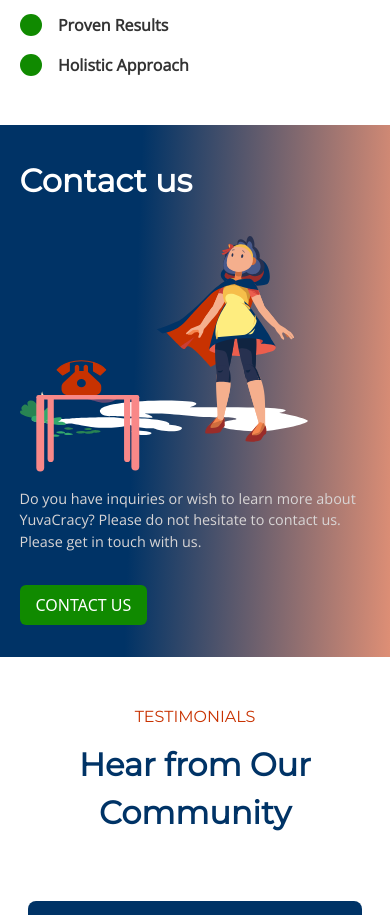
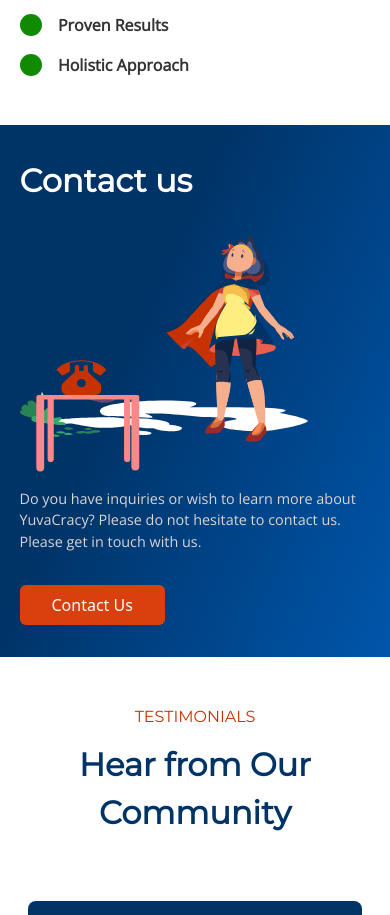
Before and after one commit to Abdev1205/yuvacracy-frontend, a Next.js app: page / in a window 390 px wide. Shown: the part 2640-3555 px from the top of the page. Built offline with nearby package versions, Linux system fonts and the light colour scheme; some icons are missing.

Commit message:
adjusted contact  section background for smaller device

```diff
--- a/components/home/Contact.js
+++ b/components/home/Contact.js
@@ -1,9 +1,10 @@
 import Image from "next/image"
 import SecondaryButton from "../SecondaryButton"
+import PrimaryButton from "../PrimaryButton"
 const Contact = () => {
   return (
     <>
-      <div className=" select-none mx-auto flex sm:justify-evenly xl_phone:w-[80%] w-[100%] h-[auto] py-[2rem] sm:px-[1.5rem] xl_phone:rounded-[1rem] contact-us-gradient " >
+      <div className=" select-none mx-auto flex sm:justify-evenly xl_phone:w-[80%] w-[100%] h-[auto] py-[2rem] sm:px-[1.5rem] xl_phone:rounded-[1rem] contact-us-gradient    " >
         <div className=" flex flex-col justify-center sm:items-start  mx-auto sm:w-[38%] md_phone:w-[22rem] w-[90%] gap-[1rem] " >
           <h2 className="text-white font-montserrat font-[700] lg_phone:text-[2.5rem] text-[2rem]" >Contact us</h2>
           <Image
@@ -13,7 +14,7 @@
           />
           <p className=" text-[#D8D5D5] text-[.9rem] font-openSans font-[400] mb-[1rem]  " >Do you have inquiries or wish to learn more about YuvaCracy? Please do not hesitate to contact us. Please get in touch with us.</p>
           <div>
-            <SecondaryButton data={"CONTACT US"} />
+            <PrimaryButton data={"Contact Us"} />
           </div>
         </div>
         <div className=" sm:flex hidden justify-center w-[40%]  " >
--- a/styles/globals.css
+++ b/styles/globals.css
@@ -36,6 +36,12 @@
 
 .programme-section-gradient {
   background: linear-gradient(114deg, #036 35.06%, #005EBC 115.34%);
+}
+
+@media screen and (max-width: 640px) {
+  .contact-us-gradient {
+    background: linear-gradient(114deg, #036 35.06%, #005EBC 115.34%);
+  }
 }
 
 
```
